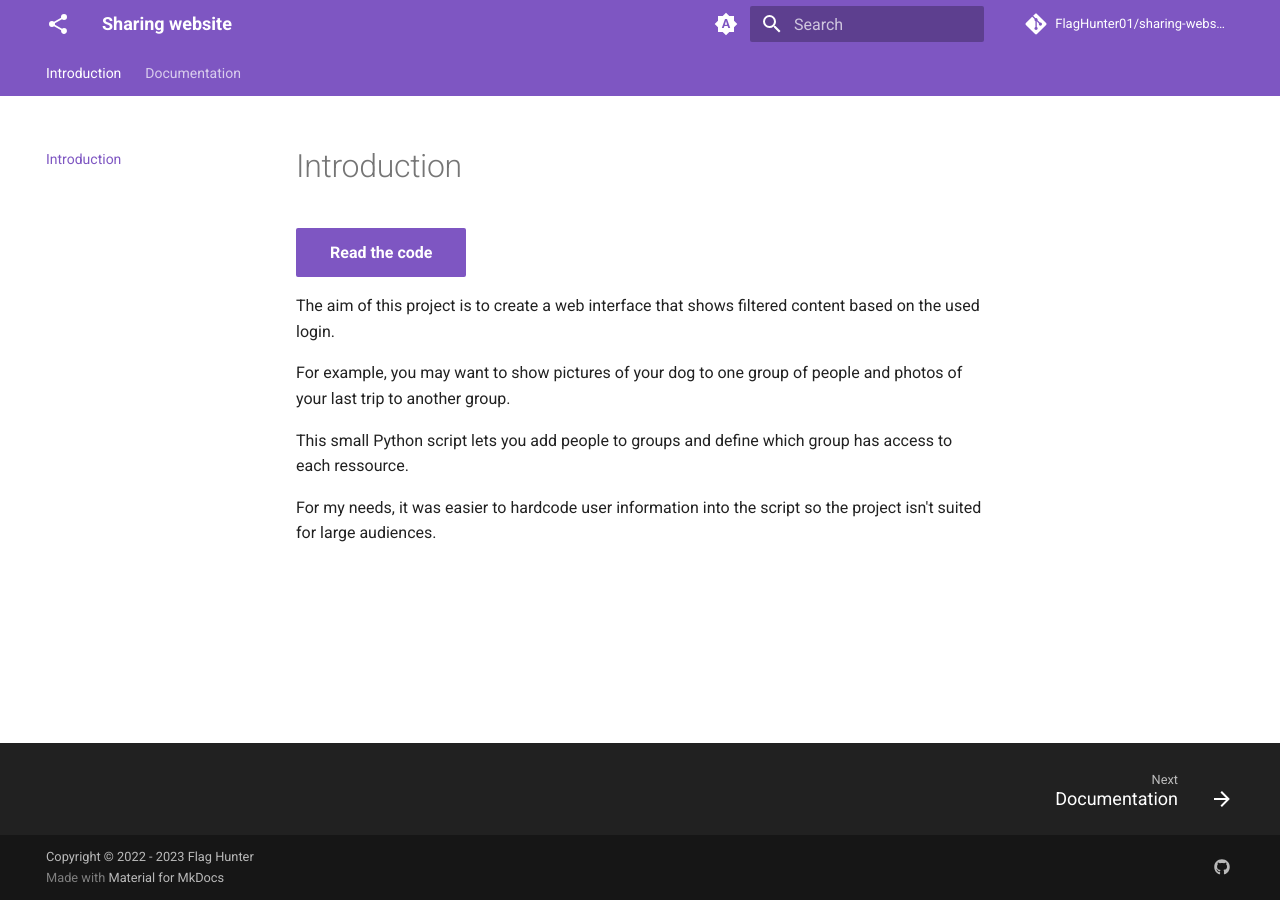
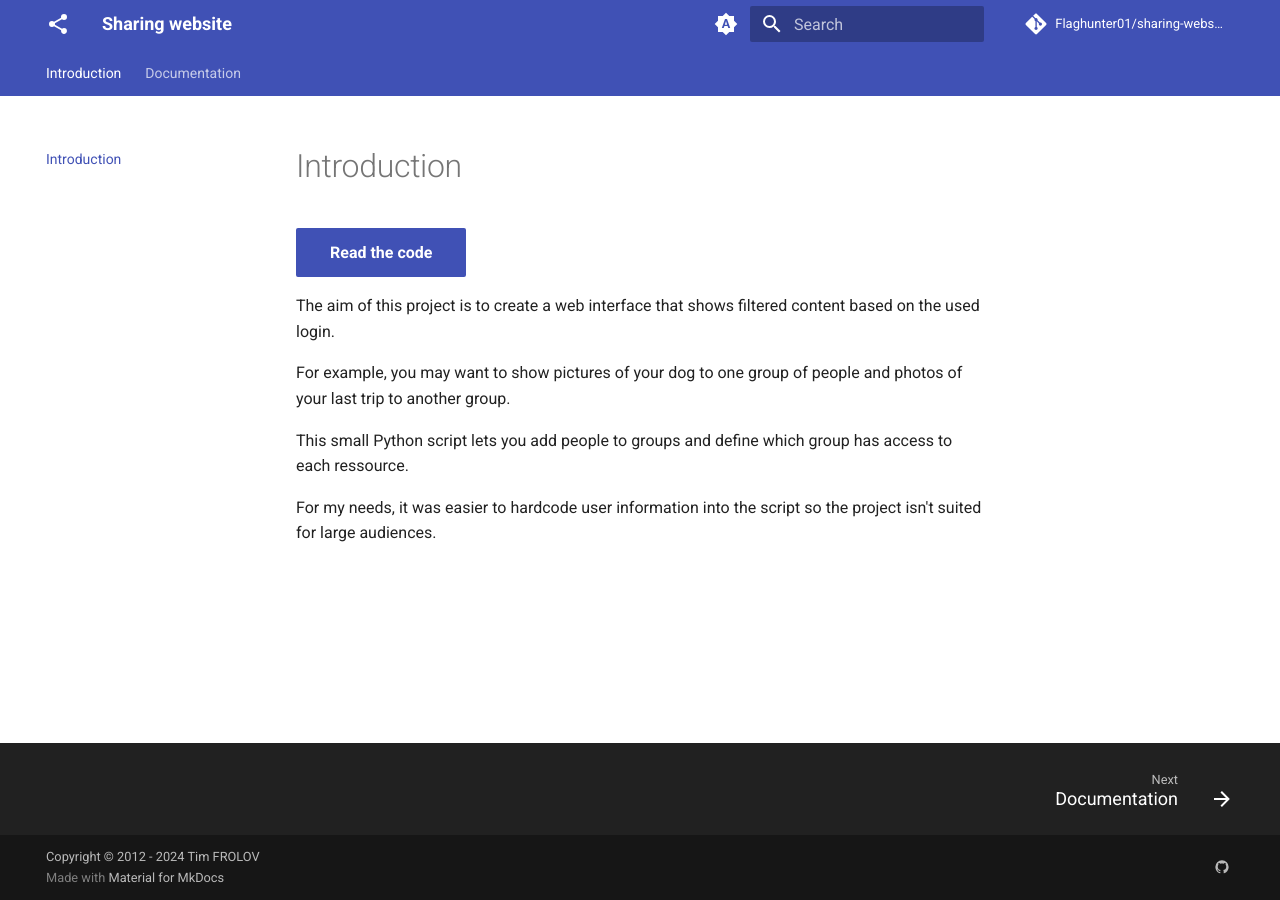
Before and after one commit to FlagHunter01/sharing-website, an MkDocs documentation site: the page built from docs/index.md, in a window 1280 px wide. Built offline with MkDocs 1.6.1 and Material for MkDocs 9.7.7, drawn with Linux system fonts in a browser that asks for light colours; plug-ins that fetch from the network failed and are left out; comment, search, counter and statistics services are not loaded.

Commit message:
Update YML and ignore new cache folder

```diff
--- a/mkdocs.yml
+++ b/mkdocs.yml
@@ -1,37 +1,26 @@
-# Displayed title TODO: customize
+# TODO: Customize
 site_name: Sharing website
-# General description
-site_description: A page to share content based on login info
-# Author of the site
-site_author: Flag Hunter
-# Copyright notice in the footer
-copyright: Copyright &copy; 2022 - 2023 Flag Hunter
-# URL of the site
-site_url: https://flaghunter01.github.io/sharing-website
-# URL of the GitHub repo TODO: customize
+# Site URL TODO: customize
+site_url: https://flaghunter01.github.io/sharing-website/
+# Copyright in footer
+copyright: Copyright &copy; 2012 - 2024 Tim FROLOV
+# Git repo URL TODO: customize
 repo_url: https://github.com/FlagHunter01/sharing-website
-# Name of the repo TODO: customize
-repo_name: FlagHunter01/sharing-website
-
-
+# Git repo name
+repo_name: Flaghunter01/sharing-website
+# Git edit URI TODO: customize
+#edit_uri: edit/main/docs
 
 nav:
-    - Introduction: index.md
-    - Documentation: doc.md
-
+  - Introduction: index.md
+  - Documentation: doc.md
 
 theme:
+  # Material theme
   name: material
+  # Colors
+  palette:
 
-  # 1 per project (HTML5 limitation)
-  language: en
-
-  #logo: assets/logo.png
-  icon:
-    logo: material/share-variant
-  #favicon: assets/logo.png
-
-  palette:
     # Palette toggle for automatic mode
     - media: "(prefers-color-scheme)"
       toggle:
@@ -41,137 +30,143 @@
     # Palette toggle for light mode
     - media: "(prefers-color-scheme: light)"
       scheme: default
-      primary: deep-purple
-      accent: red
       toggle:
         icon: material/brightness-7
         name: Switch to dark mode
+      #primary: indigo
+      #accent: indigo
 
     # Palette toggle for dark mode
     - media: "(prefers-color-scheme: dark)"
       scheme: slate
-      primary: teal
-      accent: amber
       toggle:
         icon: material/brightness-4
         name: Switch to system preference
-
-
+      #primary: indigo
+      #accent: indigo
+  # Font
   font:
     text: Roboto
     code: Roboto Mono
-
-
+  # Language TODO: customize
+  language: en
+  # Logo / icons TODO: custimize
+  #logo: assets/logo.png
+  icon:
+    logo: material/share-variant
+  #favicon: images/favicon.png
   features:
-    # Copy to clipboard button in code blocks
-    - content.code.copy
-    # Next and previous buttons in footer
-    - navigation.footer
-    # Monopage architecture (TODO: does it work?)
+    # Monopage (?)
     - navigation.instant
-    # Update URL with current anchor
+    # Start loading when link is hovered
+    - navigation.instant.prefetch
+    # Progress bar
+    - navigation.instant.progress
+    # Update URL with anchor
     - navigation.tracking
-    # Show tabs in the top menu
+    # Top menu tabs
     - navigation.tabs
-    # Show tabs in the left menu
-    - navigation.sections
-    # Auto-expand left menu
-    - navigation.expand
-    # Breadcrumbs displayed on top of the page
+    # Breadcrumbs
     - navigation.path
-    # First page of section serves as a preview (https://squidfunk.github.io/mkdocs-material/setup/setting-up-navigation/#section-index-pages)
+    # Avoid loading hidden nav and save 33% of build size (can't show folded sections, redirects to first page of the section instead)
+    #- navigation.prune
+    # Section overview pages
     - navigation.indexes
-    # Autoscroll menus so the current page is allways visible
+    # Anchor following
     - toc.follow
     # Back to top button
     - navigation.top
-    # Search auto completion
+    # Search suggestion
     - search.suggest
-    # Hightlight search results
+    # Search highlight
     - search.highlight
-    # Link content tabs togeather across the page
+    # Search sharing
+    #- search.share
+    # Footer nav
+    - navigation.footer
+    # Keep content tab choice synchronised
     - content.tabs.link
-    # Better tooltips
-    - content.tooltips
+    # Edit the page on git TODO: uncomment if needed
+    #- content.action.edit
+    #- content.action.view
 
+extra:
+  # Alt language TODO: customize
+  #alternate:
+  #  - name: Francais
+  #    link: /fr/
+  #    lang: fr
+  #  - name: English
+  #    link: /
+  #    lang: en
+  # Alternate "home" logo link
+  #homepage: https://example.com
+  # Cookies FIXME: Implement if needed https://squidfunk.github.io/mkdocs-material/setup/ensuring-data-privacy/#configuration
+  # Social links in footer TODO: customize
+  social:
+    - icon: material/github
+      link: https://github.com/flaghunter01/
+      name: FlagHunter01
 
 plugins:
-  # Self-host all ressources aka fonts, icons etc (RGPD)
-  #- privacy
-  # Client side search
+  # Download external dependancies
+  - privacy
+  # Search
   - search
-  # Mass-manage meta info (useful for blog)
-  #- meta
-  # Social cards - previews on social networks
+  # Social cards
   #- social
-  # Blog. Required arborescence: https://squidfunk.github.io/mkdocs-material/setup/setting-up-a-blog/#built-in-blog-plugin
+  # Blog
   #- blog
-  # Table of contents keeps the formating (icons, underline etc)
-  #- typeset
-  # Generate RSS (for blog only)
+  # RSS TODO: uncomment if needed
   #- rss:
   #    match_path: blog/posts/.*
   #    date_from_meta:
   #      as_creation: date
-
-
-  # Revision date info for GitHub repos TODO: uncomment if repo
-  #- git-revision-date-localized:
-  #    enable_creation_date: true
-  #    #fallback_to_build_date: true
-  #- git-committers:
-  #    repository: FlagHunter01/frolov.eu
-  #    branch: main
-  #- git-authors
-  # Optimize for offline use
+  #    categories:
+  #      - categories
+  #      - tags
+  # Git commiters TODO: uncomment if needed and customize
+  - git-committers:
+      repository: Flaghunter01/sharing-website
+      branch: documentation
+  # Git dates of file TODO: uncomment if needed
+  - git-revision-date-localized:
+      enable_creation_date: true
+  # Optimize build
+  #- optimize
+  # Offline optimization
   #- offline
 
+markdown_extensions:
 
-extra:
-  # Page status that can be displayed
-  status:
-    new: New
-    deprecated: Deprecated
-  # Social links in the footer
-  social:
-    - icon: fontawesome/brands/github
-      link: https://github.com/flaghunter01/
-  # Main logo link URL. site_url by default
-  #homepage: site_url
+  # Python Markdown
+  - abbr
+  - admonition
+  - attr_list
+  - def_list
+  - footnotes
+  - md_in_html
+  - toc:
+      permalink: true
 
-markdown_extensions:
-  # Support for admonitions
-  - admonition
-  # Annotations, grids, buttons, tooltips, colored icons, image alignment and lazy images
-  - attr_list
-  # Add footnotes
-  - footnotes
-  # Allows the useagse of HTML
-  - md_in_html
-  # Generates tables of content.
-  - toc:
-      # Visible anchor
-      permalink: ⚓︎
-  # Draw tables
-  - tables
-  # Underline and superscript
+  # Python Markdown Extensions
+  - pymdownx.arithmatex:
+      generic: true
+  - pymdownx.betterem:
+      smart_enable: all
   - pymdownx.caret
-  # Hightlight
+  - pymdownx.details
+  - pymdownx.emoji:
+      emoji_index: !!python/name:material.extensions.emoji.twemoji
+      emoji_generator: !!python/name:material.extensions.emoji.to_svg
+  - pymdownx.highlight
+  - pymdownx.inlinehilite
+  - pymdownx.keys
   - pymdownx.mark
-  # Subscript and deleted
-  - pymdownx.tilde
-  # make admonitions colabseable
-  - pymdownx.details
-  # Highlight code blocks
-  - pymdownx.highlight:
-      anchor_linenums: true
-  # Nesting of just about everything
+  - pymdownx.smartsymbols
   - pymdownx.superfences
-  # Draw keys
-  - pymdownx.keys
-  # Separate content into different tabs
   - pymdownx.tabbed:
       alternate_style: true
-  # Taxk lists
   - pymdownx.tasklist:
       custom_checkbox: true
+  - pymdownx.tilde
```
Also changed, not shown: 1 other file.
